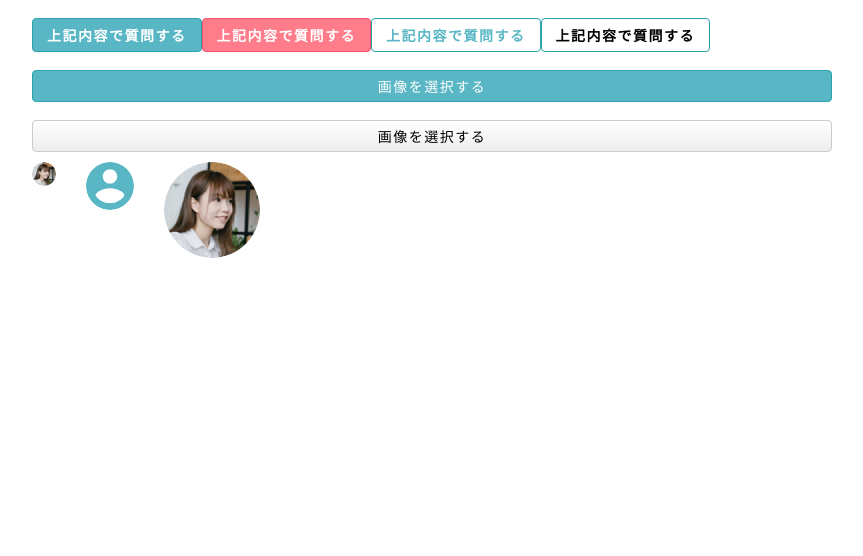
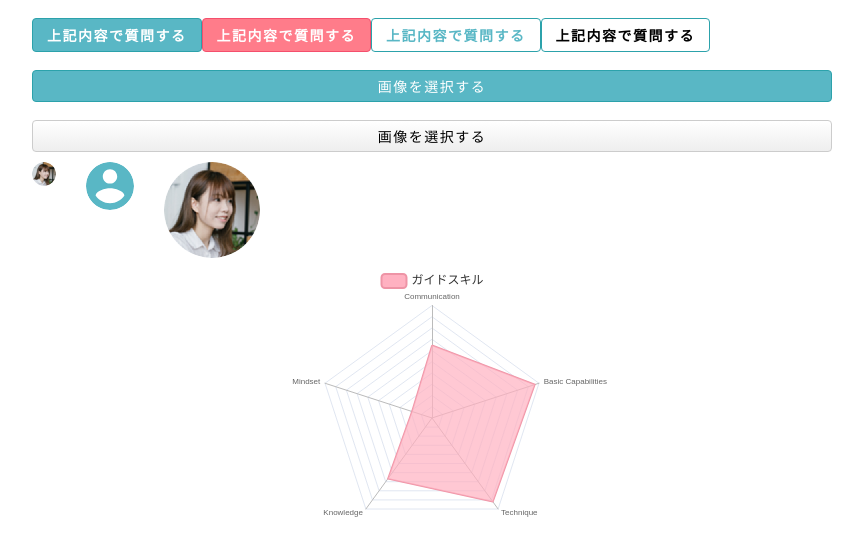
Before and after one commit to thanhgiau2604/gnavi, a Next.js app: page /styleguide in a window 1280 px wide. Shown: the top 556 px of the page, without its empty margins (208-1071 px from the left). Built offline with nearby package versions, Linux system fonts and the light colour scheme.

Commit message:
chore: update

```diff
--- a/src/pages/styleguide/index.tsx
+++ b/src/pages/styleguide/index.tsx
@@ -4,6 +4,7 @@ import { buttonColors, buttonUploadColors, fontSize } from 'constants/index'
 import Button from 'components/common/Button'
 import ButtonUpload from 'components/common/ButtonUpload'
 import Avatar from 'components/common/Avatar'
+import RadarChart from 'components/common/RadarChart'
 
 const StyleGuide = () => {
   return (
@@ -53,6 +54,7 @@ const StyleGuide = () => {
         <Avatar src="" alt="no avatar" />
         <Avatar src="/images/profile_2.png" alt="avatarw" size="large" />
       </FlexContainer>
+      <RadarChart />
     </div>
   )
 }
```
